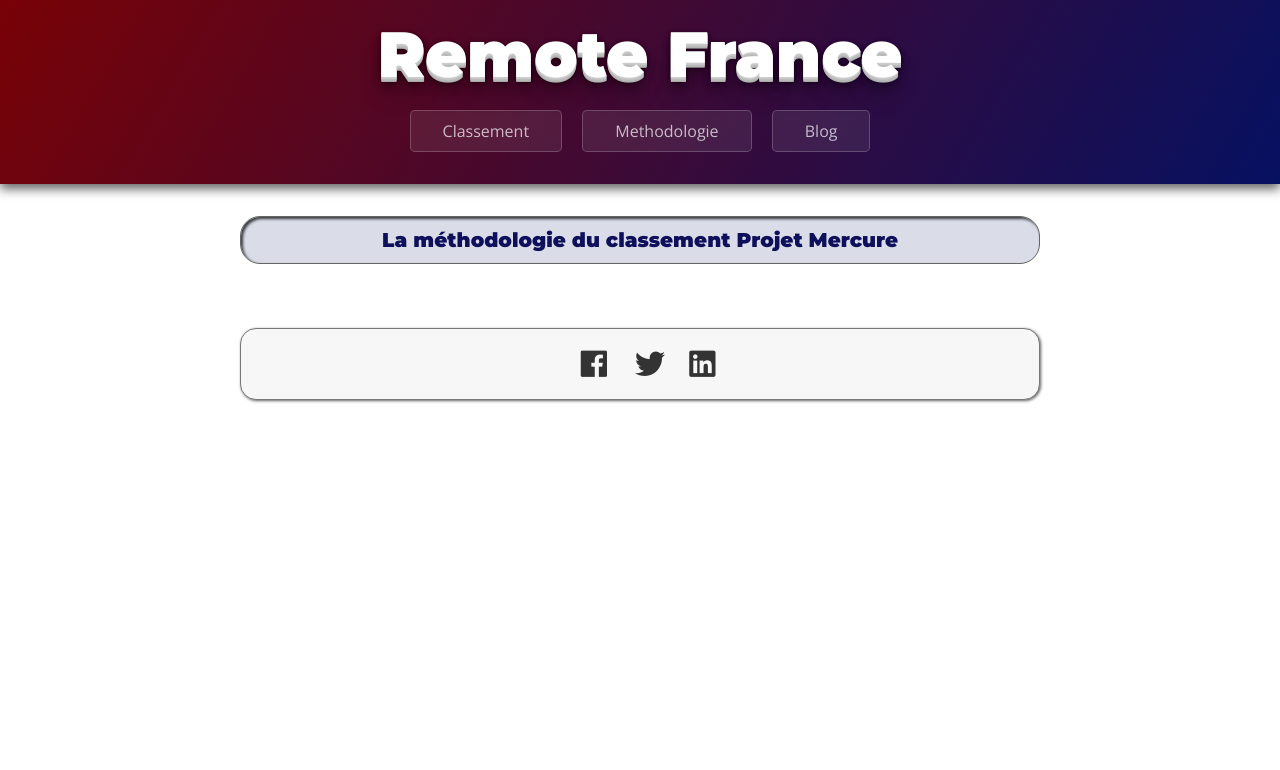
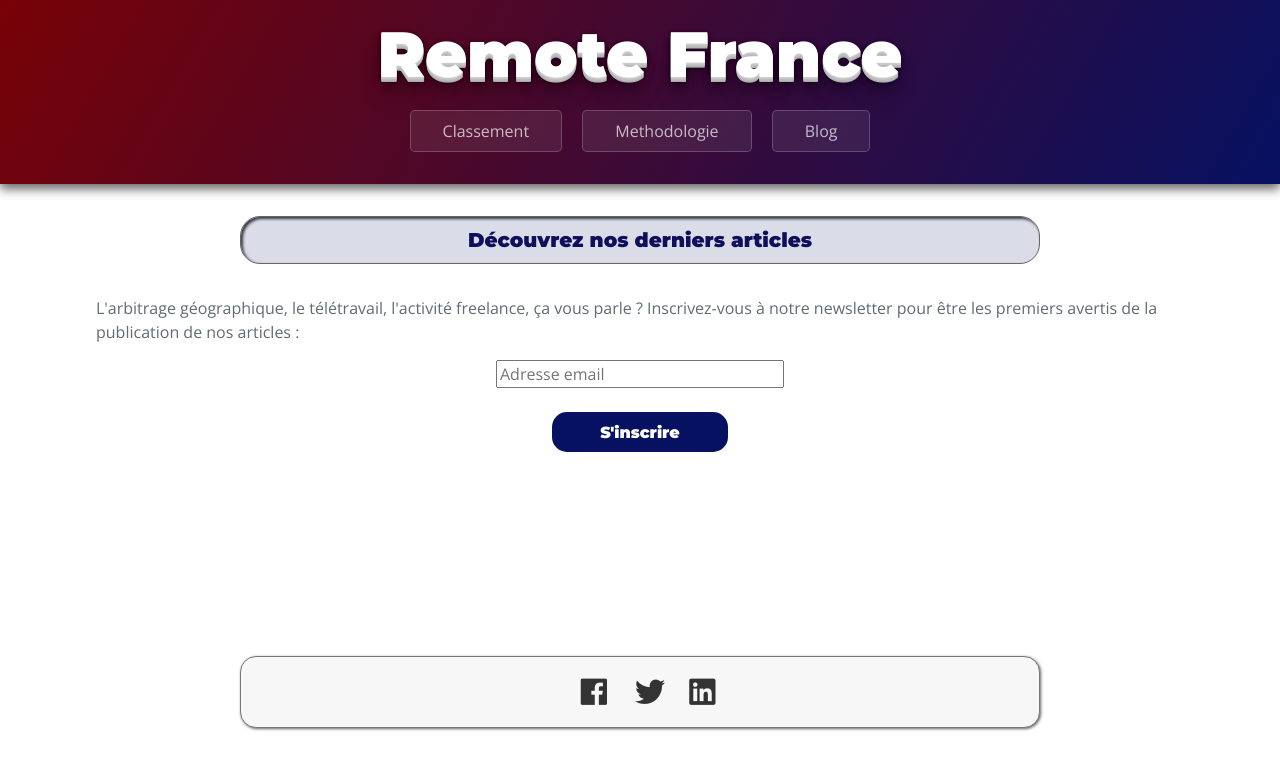
Before and after one commit to hecmer/projet-mercure, a Jekyll site: the page built from blog.md, in a window 1280 px wide. Shown: the top 770 px of the page. Built offline with Jekyll 4.4.1, drawn with Linux system fonts in a browser that asks for light colours; nearby versions of some CDN libraries.

Commit message:
update tagline & blog

```diff
--- a/_layouts/blog.html
+++ b/_layouts/blog.html
@@ -10,12 +10,18 @@
 
     {% include header.html %}
 
-    <main id="content" class="main-content" role="main" style="width:65rem;text-align:justify;";>
-      <div class="project-tagline">La méthodologie du classement Projet Mercure</div>
+    <main id="content" class="main-content" role="main">
+    <div class="project-tagline">Découvrez nos derniers articles</div>
 
-      {{ content }}
+    {{ content }}
 
-      {% include footer.html %}
+    <p>L'arbitrage géographique, le télétravail, l'activité freelance, ça vous parle ? Inscrivez-vous à notre newsletter pour être les premiers avertis de la publication de nos articles :</p>
+
+    <form style="text-align:center;" action="https://tinyletter.com/hectorm" method="post" target="popupwindow" onsubmit="window.open('https://tinyletter.com/hectorm', 'popupwindow', 'scrollbars=yes,width=800,height=600');return true"><p><input type="text" style="width:18rem" name="email" id="tlemail" placeholder="Adresse email"/></p><input type="hidden" value="1" name="embed" /><input type="submit" value="S'inscrire" class="submitbutton"/></form>
+
+    <div style="margin:15% auto; width:0;"></div>
+
+    {% include footer.html %}
     </main>
   </body>
 </html>
--- a/_layouts/methodologie.html
+++ b/_layouts/methodologie.html
@@ -9,8 +9,7 @@
     <a id="skip-to-content" href="#content">Skip to the content.</a>
 
     {% include header.html %}
-
-    <main id="content" class="main-content" role="main" style="width:65rem;text-align:justify;";>
+      <main id="content" class="main-content" role="main">
       <div class="project-tagline">La méthodologie du classement Projet Mercure</div>
 
       {{ content }}
--- a/_sass/jekyll-theme-cayman.scss
+++ b/_sass/jekyll-theme-cayman.scss
@@ -161,11 +161,9 @@ a {
 }
 
 .project-tagline {
-  margin-bottom: 2rem;
   font-family:"Montserrat";
   border: 1px solid #656565;
   background-color: #DADDE8;
-  padding: 0.5rem;
   text-align: center;
   color: #0E105B;
   border-radius: 20px;
```
Also changed, not shown: 4 other files.
